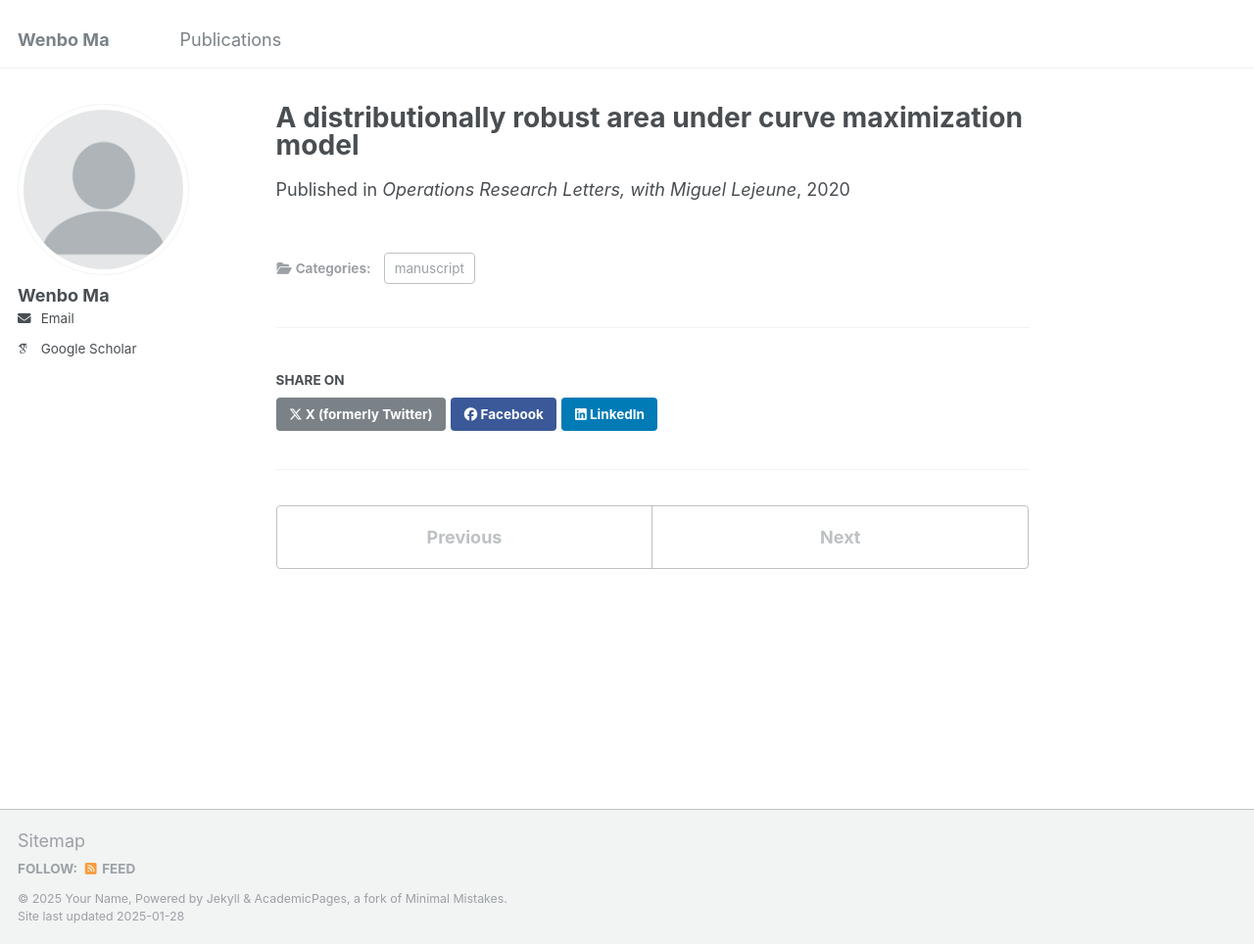
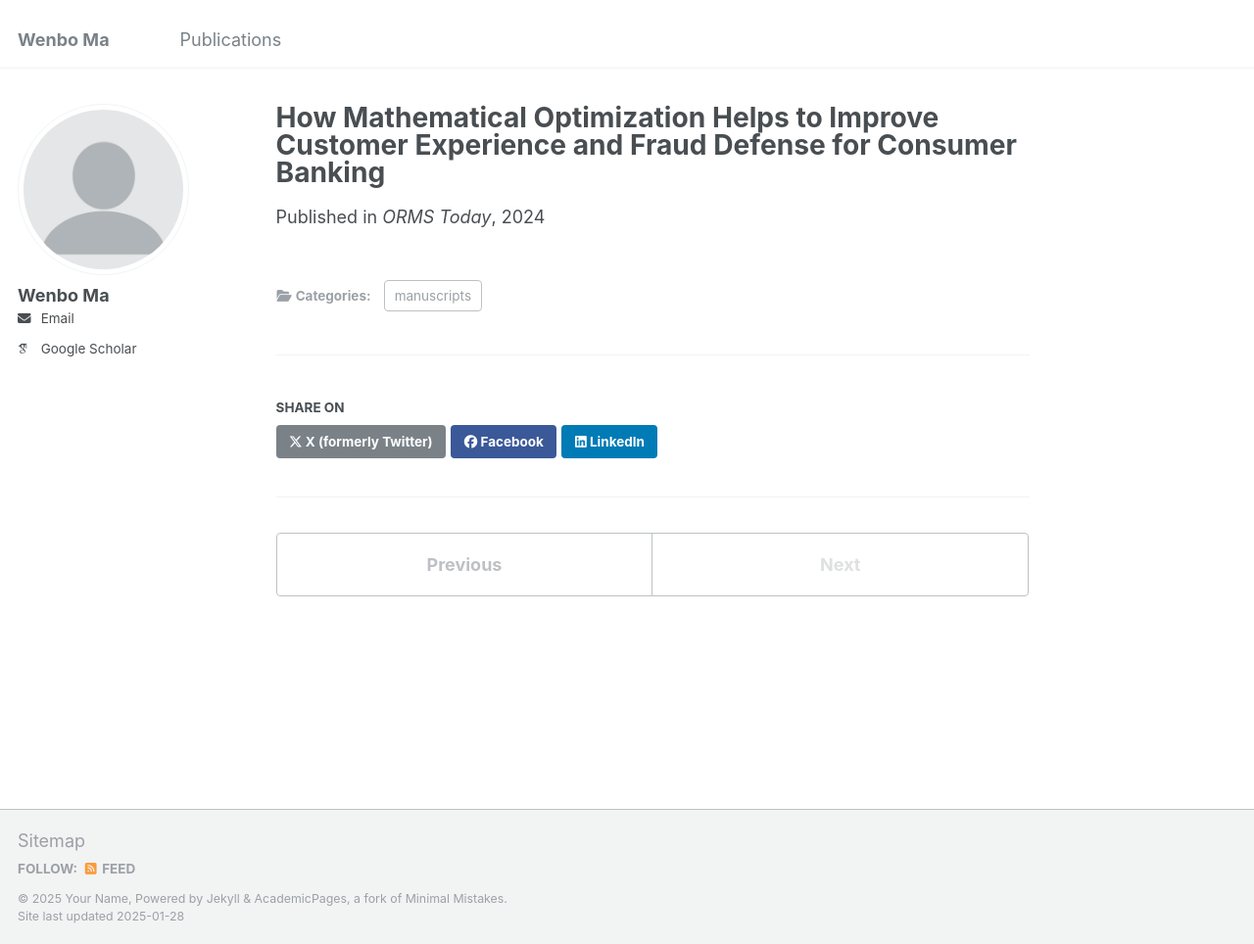
Before and after one commit to wenbo5565/wenbo5565.github.io, a Jekyll site: the page built from _publications/ORL2020.md, in a window 1280 px wide and 964 px high. Shown: the whole window at 98% size. Built offline with Jekyll 4.4.1, drawn with Linux system fonts in a browser that asks for light colours; some web fonts are replaced.

Commit message:
Update ORL2020.md

```diff
--- a/_publications/ORL2020.md
+++ b/_publications/ORL2020.md
@@ -1,7 +1,7 @@
 ---
-title: "A distributionally robust area under curve maximization model"
+title: "How Mathematical Optimization Helps to Improve Customer Experience and Fraud Defense for Consumer Banking"
 collection: publications
-category: manuscript
-date: 2020-01-01
-venue: 'Operations Research Letters, with Miguel Lejeune'
+category: manuscripts
+date: 2024-01-01
+venue: 'ORMS Today'
 ---
```
